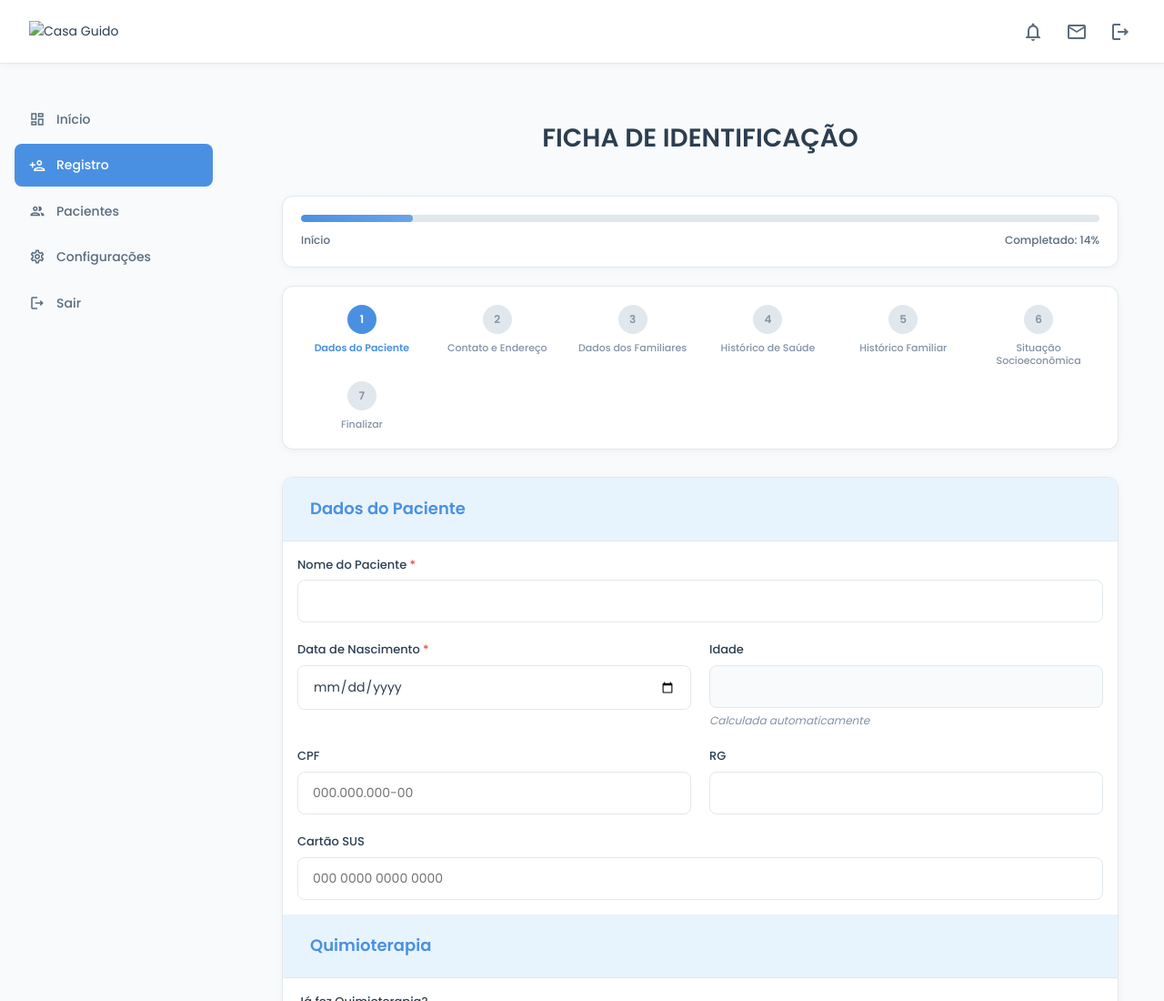
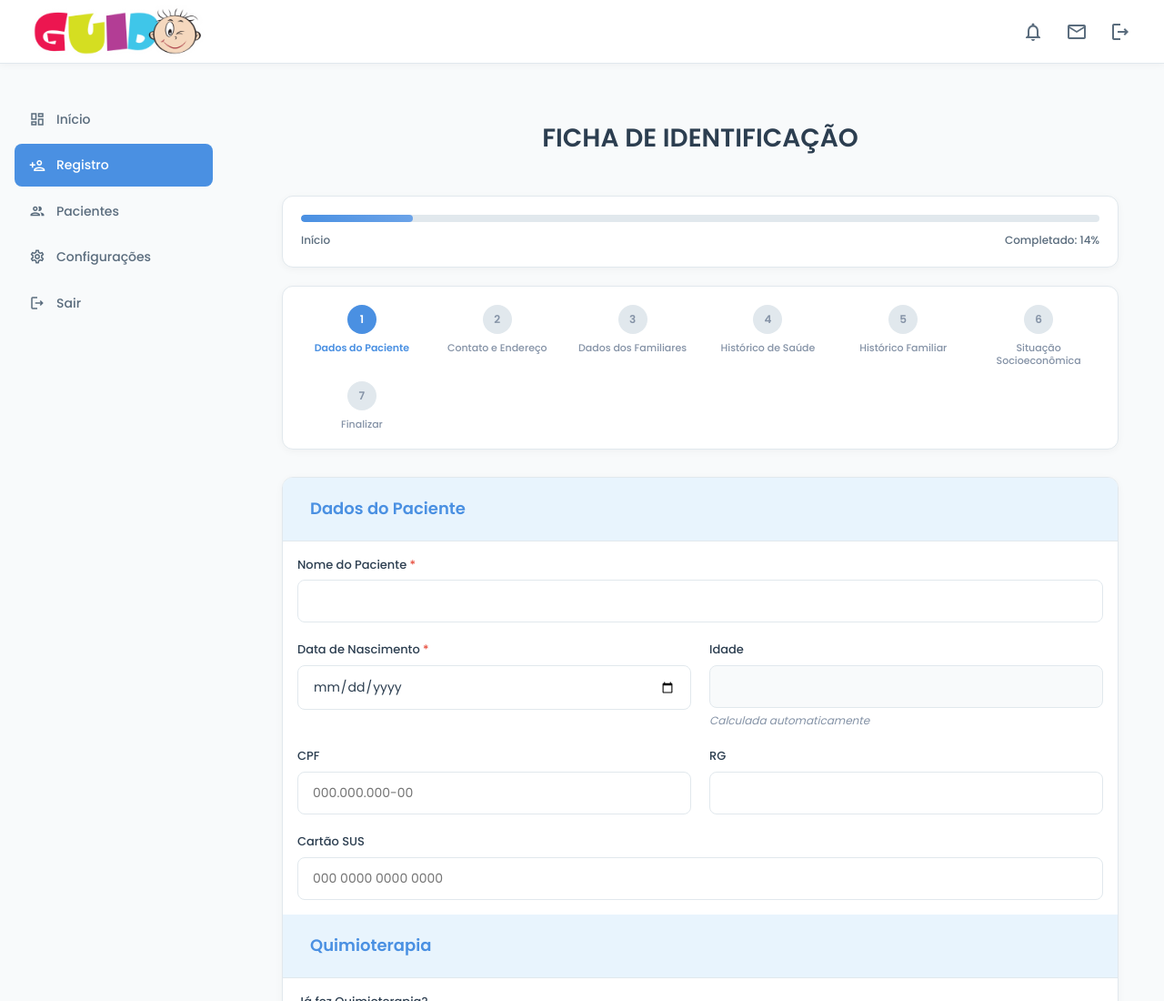
Before and after one commit to kevenscharttz/dashboard-casaguido, a website: page html/registro.html in a window 1280 px wide. Shown: the top 1100 px of the page at 91% size. Drawn offline with Linux system fonts and the light colour scheme; the site is published under a folder, as on GitHub Pages, so addresses that start at the root find nothing.

Commit message:
corrijido caminhos das imagens da navegação

```diff
--- a/html/registro.html
+++ b/html/registro.html
@@ -15,7 +15,7 @@
           <span class="material-icons-outlined">menu</span>
         </button>
         <div class="header-left">
-          <img src="/img/logo-nova.png" alt="Casa Guido">
+          <img src="../img/logo-nova.png" alt="Casa Guido">
         </div>
         <nav class="header-right">
           <button aria-label="Notificações">
```
Also changed, not shown: html/login.html (+1 -1 lines), html/pacientes.html (+1 -1 lines).
